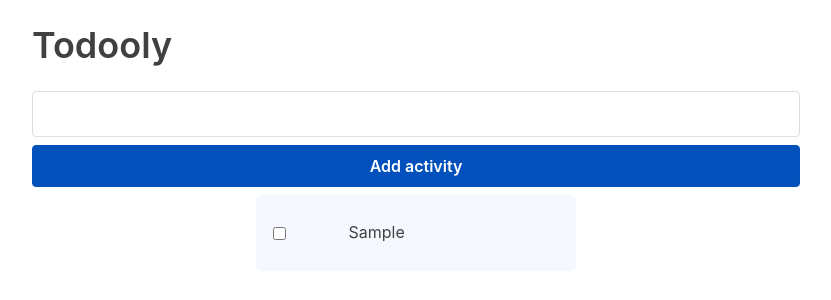
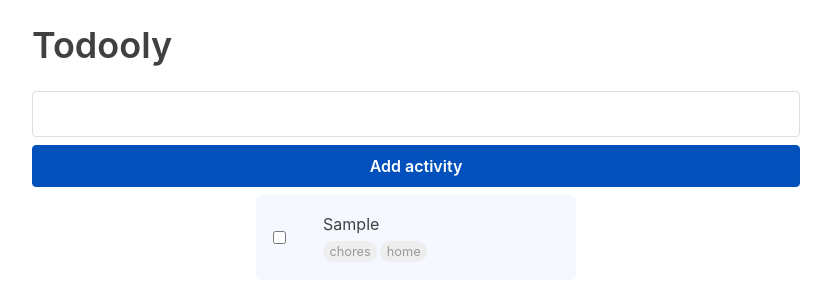
Before and after one commit to dustycl/todooly-react, a React (Create React App) app: page / in a window 1280 px wide. Both pictures are taken after typing "Sample" into the empty fields and a click on the button "Add activity". Shown: the top 300 px of the page, without its empty margins (224-1055 px from the left). Built offline with nearby package versions, Linux system fonts and the light colour scheme.

Commit message:
Add tags to activities

```diff
--- a/src/List.js
+++ b/src/List.js
@@ -10,7 +10,14 @@ const Activity =(props) => {
              name={props.item}
              onChange={(event)=>props.completeActivity(props.id, event)}
              checked={props.checked} />
-            <div>{props.item}</div>
+            <div>
+                <div>{props.item}</div>
+                <div>
+                    <a href="" className="tag-button">chores</a>
+                    <a href="" className="tag-button">home</a>
+                </div>
+             </div>
+
             <div>
                 <button
                  className="muted-button activity-button-delete"
--- a/src/custom.css
+++ b/src/custom.css
@@ -32,3 +32,12 @@ body {
     visibility: hidden;
     margin: 0;
 }
+
+.tag-button {
+    font-size: .8rem;
+    background: #eeeeee;
+    color:#999999;
+    padding: .2rem .4rem;
+    border-radius: 1rem;
+    margin-right: .2rem;
+}
```
